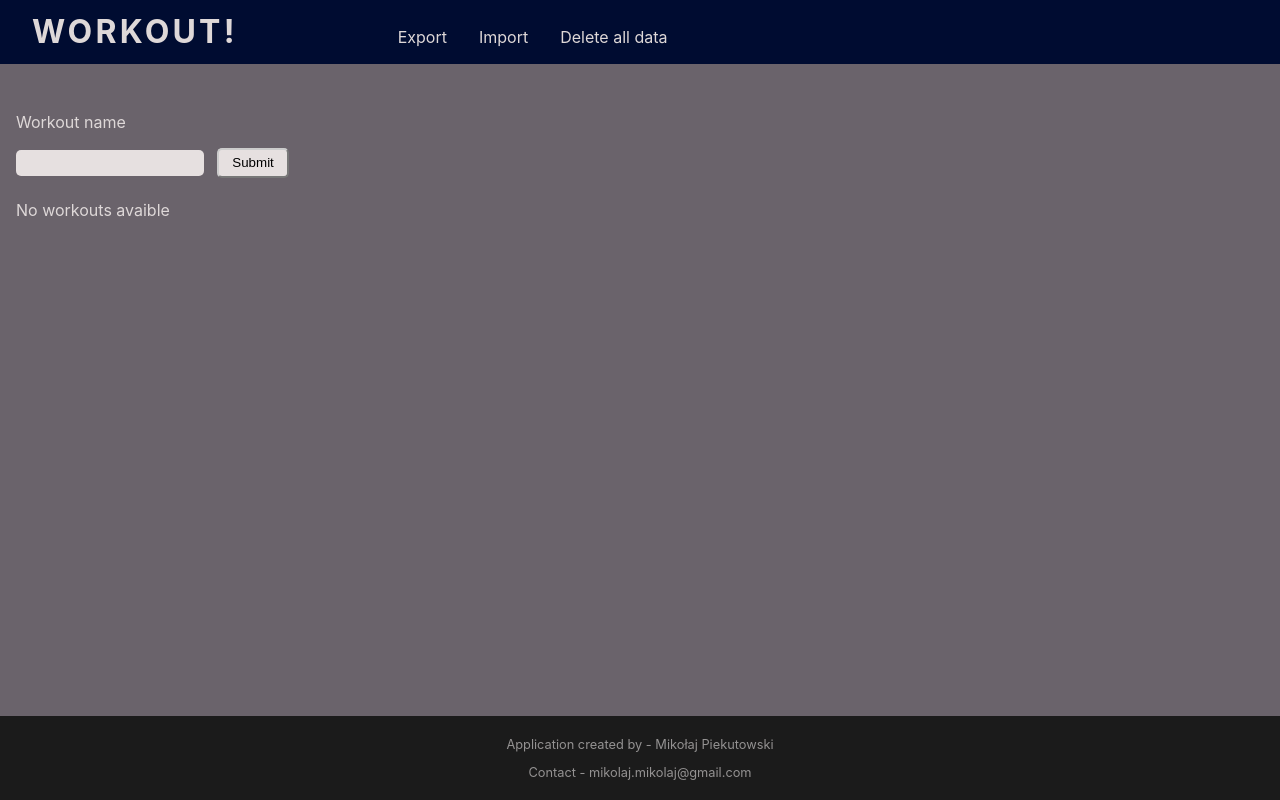
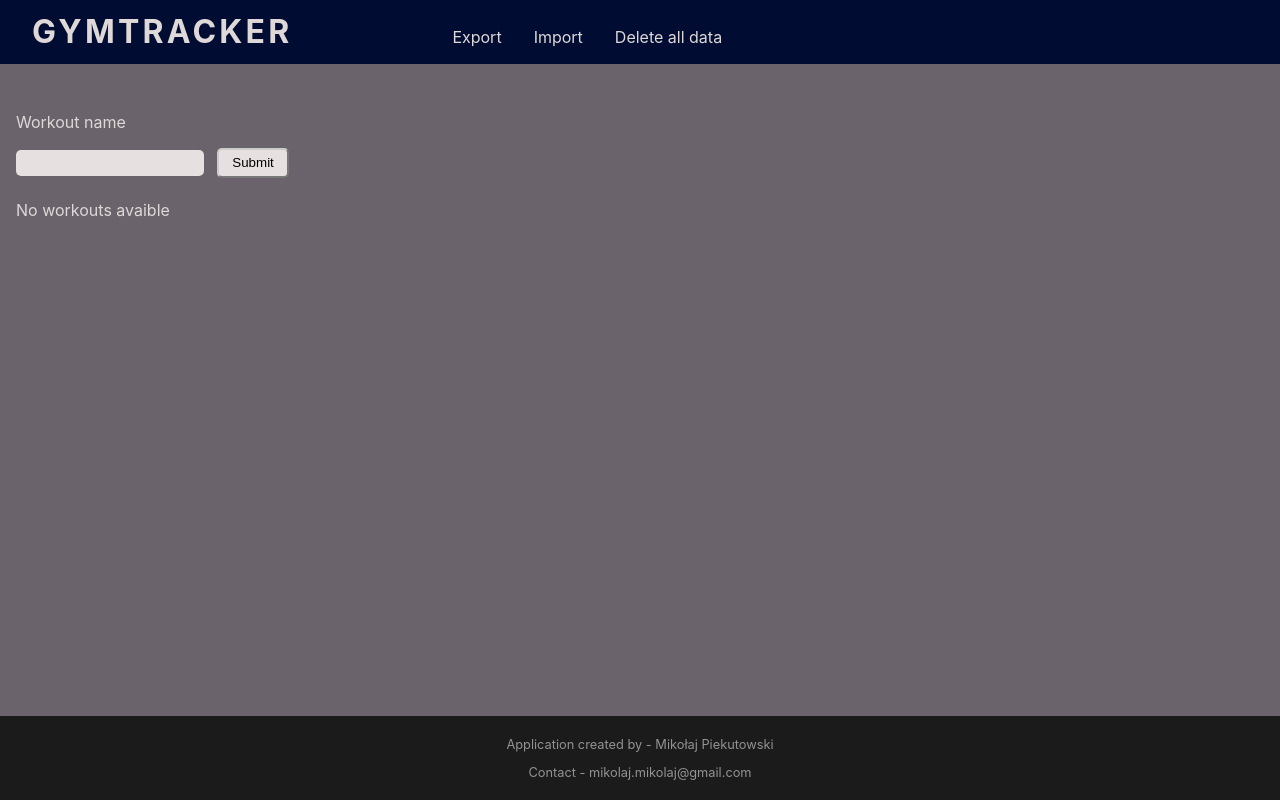
Before and after one commit to Shady6/GymTracker, a React (Create React App) app: page / in a window 1280 px wide. Built offline with nearby package versions, Linux system fonts and the light colour scheme.

Commit message:
changed title of application

```diff
--- a/package.json
+++ b/package.json
@@ -12,7 +12,7 @@
     "victory": "^33.1.1"
   },
   "scripts": {
-    "start": "react-scripts start",
+    "start": "node server.js",
     "build": "react-scripts build",
     "test": "react-scripts test",
     "eject": "react-scripts eject"
--- a/public/index.html
+++ b/public/index.html
@@ -6,12 +6,12 @@
     <meta name="theme-color" content="#000000" />
     <meta
       name="description"
-      content="Silownia-Tracker created by Mikołaj Piekutowski"
+      content="GymTracker created by Mikołaj Piekutowski"
     />
 
     <link rel="manifest" href="%PUBLIC_URL%/manifest.json" />
 
-    <title>Silownia-Tracker</title>
+    <title>GymTracker</title>
   </head>
   <body>
     <noscript>You need to enable JavaScript to run this app.</noscript>
--- a/server.js
+++ b/server.js
@@ -1,7 +1,7 @@
 const express = require('express');
 const favicon = require('express-favicon');
 const path = require('path');
-const port = process.env.PORT || 8080;
+const port = process.env.PORT || 7000;
 const app = express();
 // the __dirname is the current directory from where the script is running
 app.use(express.static(__dirname));
--- a/src/Components/Navbar.js
+++ b/src/Components/Navbar.js
@@ -10,7 +10,7 @@ const Navbar = (props) => {
 
     return (
         <div className="Navbar">
-            <span className="BrandName">Workout!</span>
+            <span className="BrandName">GymTracker</span>
 
             <span
             onClick={props.exportData}
--- a/src/Components/Workouts.js
+++ b/src/Components/Workouts.js
@@ -151,7 +151,6 @@ const Workouts = (props) => {
     return (
         <React.Fragment>
             <div className="Workouts">
-
                 <div className="MainContent">
                     <Navbar
                     clearData={clearWorkouts}
```
Also changed, not shown: src/App.js (line endings or trailing spaces).
